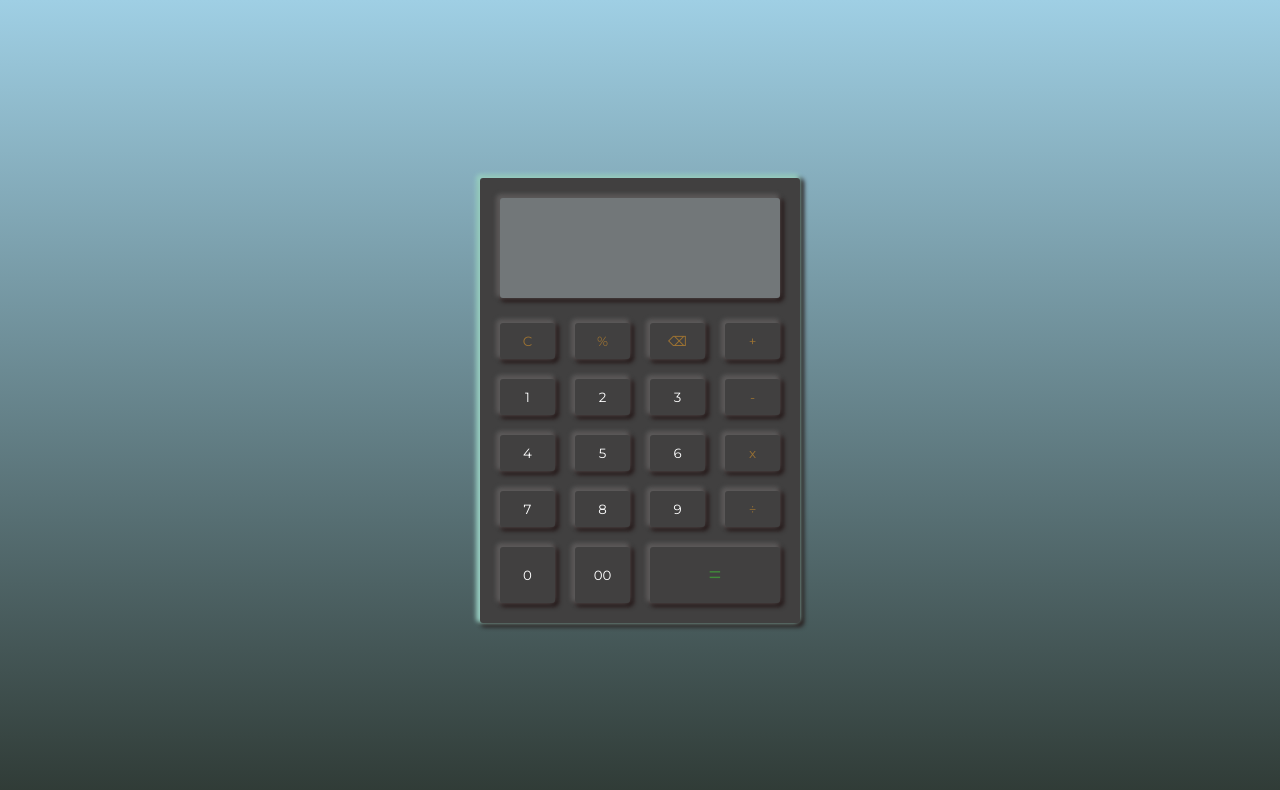
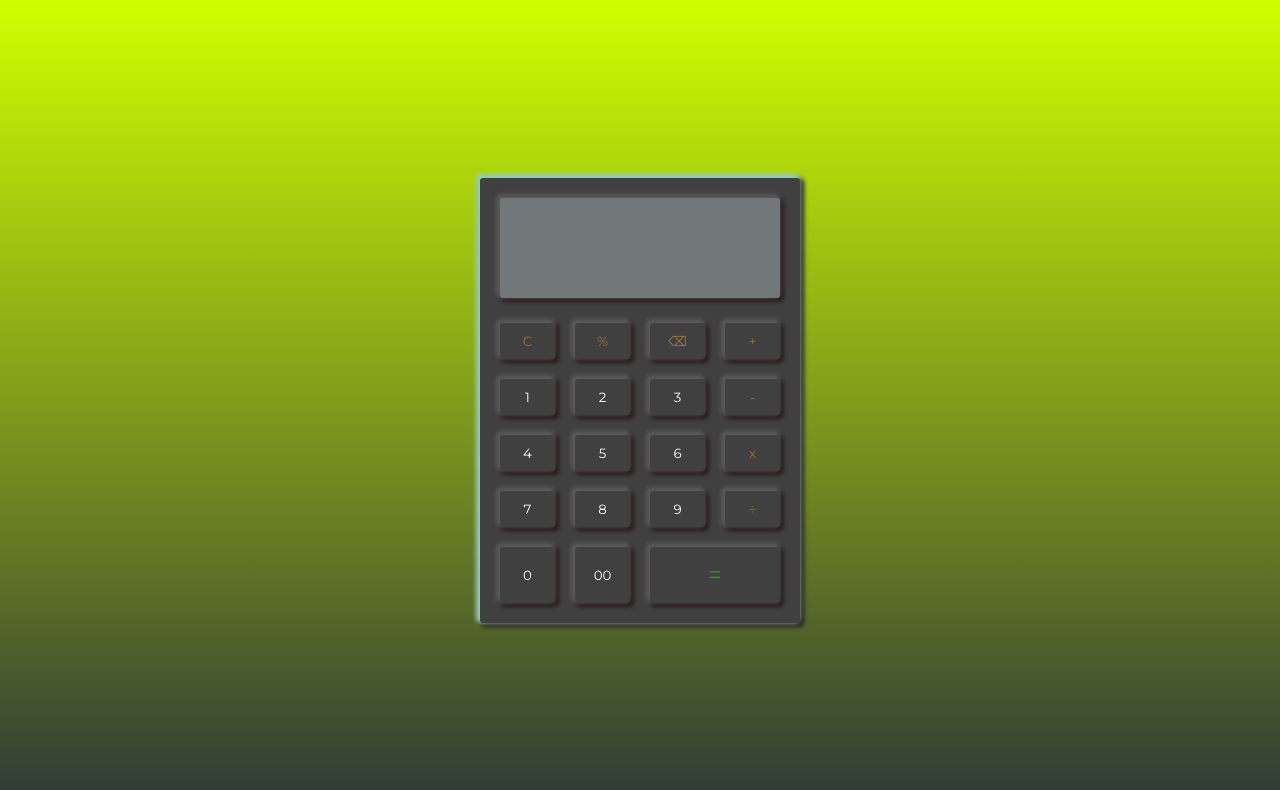
Before and after one commit to faesalabid/calc, a plain HTML site: page index.html in a window 1280 px wide. Drawn offline with Linux system fonts and the light colour scheme.

Commit message:
Updated bg color

```diff
--- a/style.css
+++ b/style.css
@@ -9,7 +9,7 @@
             padding: 0;
             }
         body{
-            background: linear-gradient( rgb(159, 207, 228), rgb(47, 58, 53));
+            background: linear-gradient( rgb(208, 255, 0), rgb(47, 58, 53));
         }
         .All{
 
```
